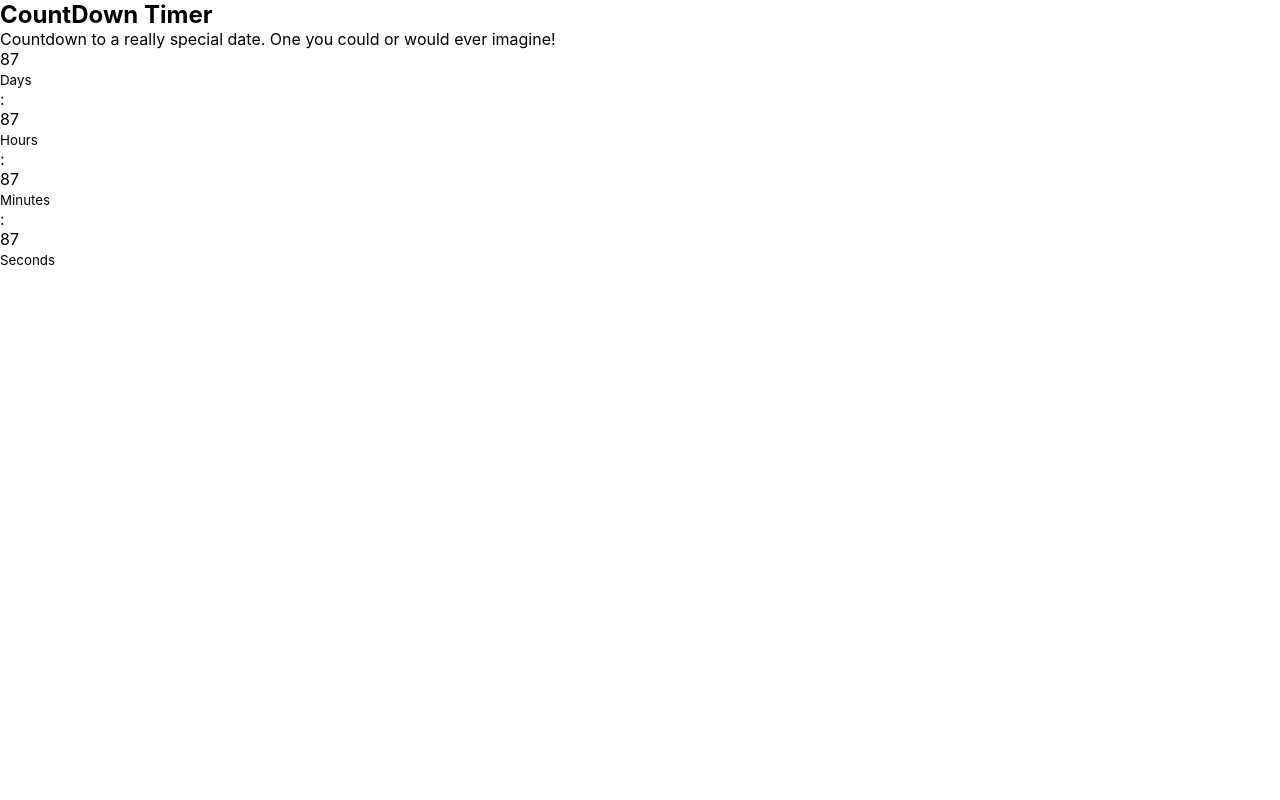
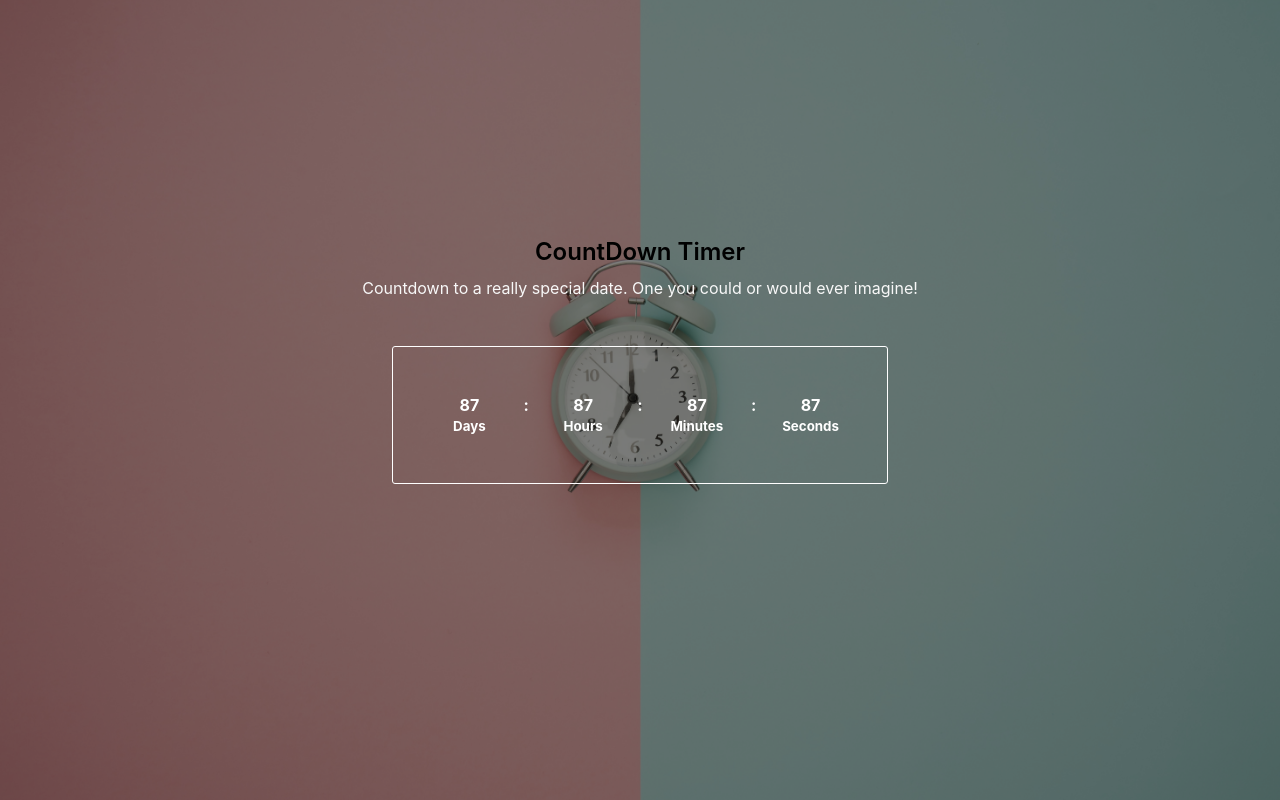
Before and after one commit to domchu/react-countdown-timer, a React (Create React App) app: page / in a window 1280 px wide. Built offline with nearby package versions, Linux system fonts and the light colour scheme; some icons are missing.

Commit message:
chore:added the styles

```diff
--- a/src/App.css
+++ b/src/App.css
@@ -9,4 +9,50 @@ body {
   font-size: 100%;
 }
 .timer-container {
+  background-image: url("./Assets/timer.jpg");
+  background-position: center;
+  background-repeat: no-repeat;
+  background-size: cover;
+  height: 100vh;
+  width: 100vw;
+  color: #000;
 }
+.timer {
+  background-color: rgba(0, 0, 0, 0.5);
+  display: flex;
+  flex-direction: column;
+  align-items: center;
+  justify-content: center;
+  padding-bottom: 7em;
+  padding-top: 2em;
+  width: 100%;
+  height: 100%;
+}
+.timer div:first-child {
+  text-align: center;
+}
+.timer div:first-child p {
+  color: #f8f8f8;
+}
+.timer div:last-child {
+  border: 1px solid #fff;
+  border-radius: 3px;
+  display: grid;
+  grid-template-columns: repeat(7, 1fr);
+  margin-top: 3em;
+  padding: 3em;
+  text-align: center;
+  color: #fff;
+  font-weight: 700;
+}
+section:first-child,
+.timer div:last-child span {
+  /* font-size: 3em; */
+}
+.timer-icon {
+  font-size: 8em;
+}
+h2 {
+  font-weight: 600;
+  margin-bottom: 0.5em;
+}
--- a/src/App.js
+++ b/src/App.js
@@ -4,7 +4,7 @@ import "./App.css";
 const App = () => {
   return (
     <section className="timer-container">
-      <div className="timer">
+      <section className="timer">
         <div>
           <span className="mdi mdi-calendar-clock timer-icon"></span>
           <h2>CountDown Timer</h2>
@@ -42,7 +42,7 @@ const App = () => {
             </p>
           </section>
         </div>
-      </div>
+      </section>
     </section>
   );
 };
```
